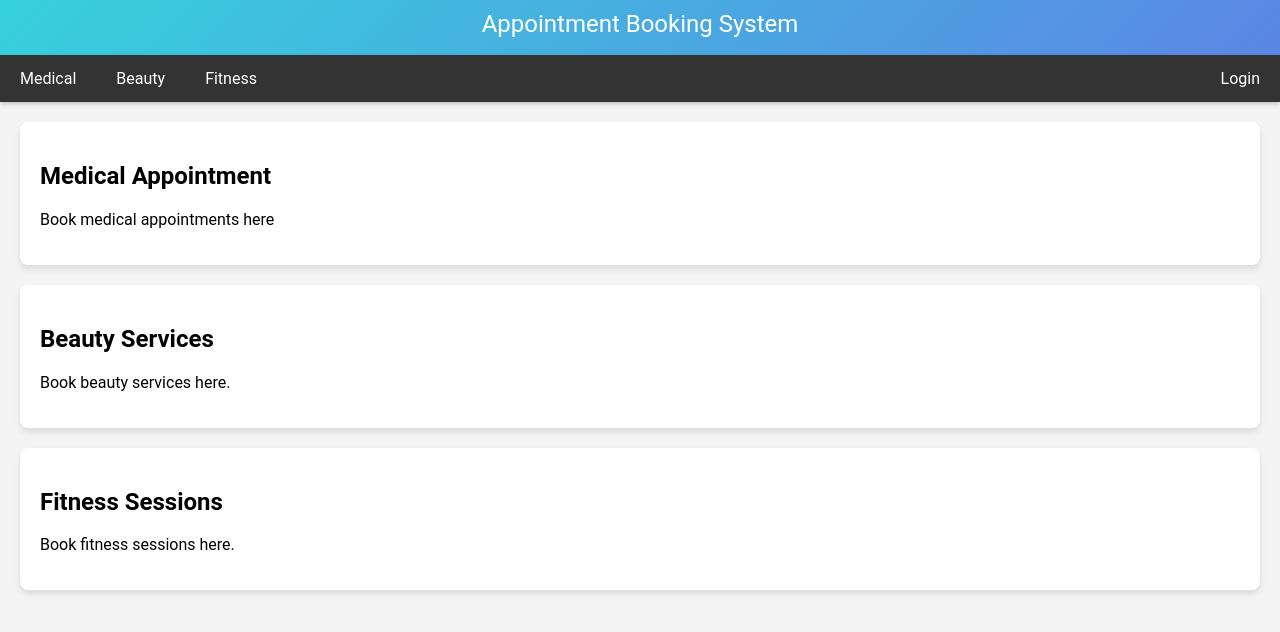
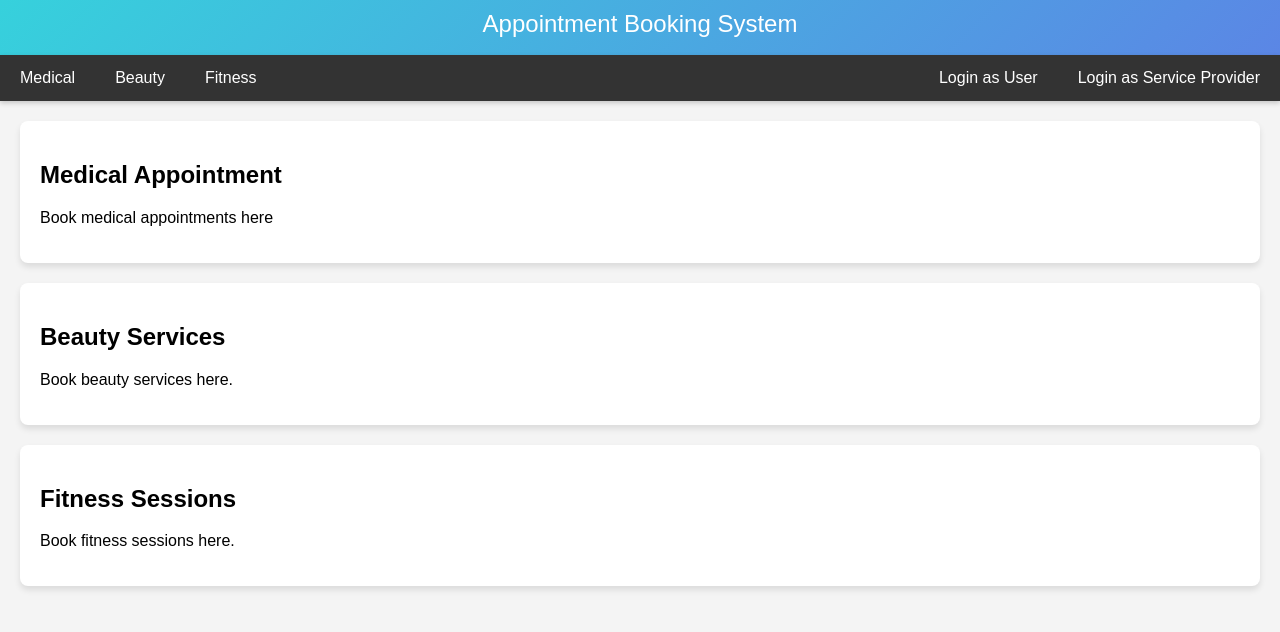
Before and after one commit to matthewlutz/appointment, a React (Create React App) app: page / in a window 1280 px wide. Shown: the top 632 px of the page. Built offline with nearby package versions, Linux system fonts and the light colour scheme.

Commit message:
serviceuser, styling, roles

```diff
--- a/src/App.js
+++ b/src/App.js
@@ -19,9 +19,10 @@ function App() {
 
                 <div className="nav-bar">
                     <Link to="/medical" className="medical" >Medical</Link>
-                    <Link to="/beauty" classsName="beauty" >Beauty</Link>
+                    <Link to="/beauty" className="beauty" >Beauty</Link>
                     <Link to="/fitness" className="fitness" >Fitness</Link>
-                    <Link to="/login" className="login" >Login</Link>
+                    <Link to="/login" className="login">Login as Service Provider</Link>
+                    <Link to="/login" className="login" >Login as User</Link>
                 </div>
 
                 <Routes>
@@ -30,6 +31,7 @@ function App() {
                     <Route path="/fitness" element={<FitnessPage/>} />
                     <Route path="/medical" element={<MedicalPage/>} />
                     <Route path="/beauty" element={<BeautyPage/>} />
+
                 </Routes>
             </div>
         </BrowserRouter>
--- a/src/Cal.css
+++ b/src/Cal.css
@@ -1,5 +1,6 @@
 .custom-calendar, .fc-daygrid-day {
     cursor: pointer;
+    background-color: rgba(255, 255, 255, 0.8); /* Semi-transparent white, adjust as needed */
 }
 .custom-calendar, .fc-dayGridMonth-button {
     margin-right: 0 !important;
@@ -13,3 +14,15 @@
 .custom-calendar, .fc-dayGridMonth-button::after {
     content: none !important;
 }
+
+.custom-calendar, .fc-time-grid .fc-slats td {
+    display: none;
+}
+
+.custom-calendar, .fc-time-grid .fc-slats td[data-time='17:00:00'] {
+    display: table-cell;
+}
+
+.custom-calendar, .fc-day-sun, .fc-day-sat {
+   background-color: rgb(255, 255, 255);
+}
--- a/src/CalendarComponent.js
+++ b/src/CalendarComponent.js
@@ -28,16 +28,43 @@ function CalenderComponent(){
         <div>
             <FullCalendar
                 className="custom-calendar"
-                plugins = {[dayGridPlugin, timeGridPlugin]}
+                plugins={[dayGridPlugin, timeGridPlugin]}
                 initialView='timeGridWeek'
-                dateClick = {handleDateClick}
+                slotMinTime="09:00:00"
+                slotMaxTime="17:00:00"
+                allDaySlot={false}
+                dateClick={handleDateClick}
+                height="auto"
                 headerToolbar={{
-                    center: 'dayGridMonth, timeGridWeek'
+                  center: 'dayGridMonth,timeGridWeek'
                 }}
                 buttonText={{
-                    dayGridMonth: 'Monthly View',
-                    timeGridWeek: 'Weekly View'
+                  dayGridMonth: 'Monthly View ',
+                  timeGridWeek: 'Weekly View'
                 }}
+                views={{
+                  dayGridMonth: {
+                    //month view
+                    titleFormat: { year: 'numeric', month: 'long' },
+                  },
+                  timeGridWeek: {
+                    // week view
+                    slotDuration: '00:30:00',
+                    slotLabelFormat: {
+                      hour: 'numeric',
+                      minute: '2-digit',
+                      omitZeroMinute: false,
+                      //meridiem: 'short'
+                    },
+                    businessHours: {
+                      // Define business hours for week view
+                      startTime: '07:00',
+                      endTime: '19:00',
+                    },
+
+                  }
+                }}
+
             />
 
 
--- a/src/LoginPage.css
+++ b/src/LoginPage.css
@@ -5,6 +5,7 @@
     min-height: 100vh;
     padding-top: 30px;
     box-sizing: border-box;
+
 }
 
 .login-card {
--- a/src/LoginPage.js
+++ b/src/LoginPage.js
@@ -4,12 +4,17 @@ import './LoginPage.css';
 function LoginPage() {
     const [username, setUsername] = useState('');
     const [password, setPassword] = useState('');
+    const [role, setRole] = useState('user');
 
     const handleSubmit = (event) => {
         event.preventDefault();
         // Login logic
         console.log('Username:', username, 'Password:', password);
+        if (role === 'user'){
+            //user logic
+        }else if (role === 'service-provider'){
         // After login logic
+        }
     };
 
     return (
@@ -17,6 +22,15 @@ function LoginPage() {
             <div className = "login-card">
                 <h2>Login</h2>
                 <form className="login-form" onSubmit = {handleSubmit}>
+                    <div>
+                        <label>
+                            Role:
+                            <select value={role} onChange={(e) => setRole(e.target.value)} className="login-input">
+                                <option value="user">User</option>
+                                <option value="serviceProvider">Service Provider</option>
+                            </select>
+                        </label>
+                    </div>
                     <div>
                         <label>
                             Username:
--- a/src/Main.css
+++ b/src/Main.css
@@ -1,5 +1,5 @@
 body {
-  font-family: 'Roboto', Arial, sans-serif;
+  font-family: 'Arial', sans-serif;
   margin: 0;
   padding: 0;
   background-color: #f4f4f4;
@@ -19,25 +19,26 @@ body {
   font-size: 24px;
 }
 .nav-bar {
-  background-color: #333;
+  background: #333;
   overflow: hidden;
   box-shadow: 0 2px 5px rgba(0,0,0,0.2);
 }
 .nav-bar a {
   float: left;
-  display: block;
+  display: block; /* or 'inline-block' */
   color: white;
   text-align: center;
   padding: 14px 20px;
   text-decoration: none;
+  background-color: #333; /* Normal state background color */
   transition: background-color 0.3s, color 0.3s;
 }
 .nav-bar .login {
   float: right;
 }
 .nav-bar a:hover {
-  background-color: #3aa0b7;
-  color: rgb(255, 255, 255);
+  background-color: white;
+  color: rgb(0, 0, 0);
 }
 .container {
   padding: 20px;
```
